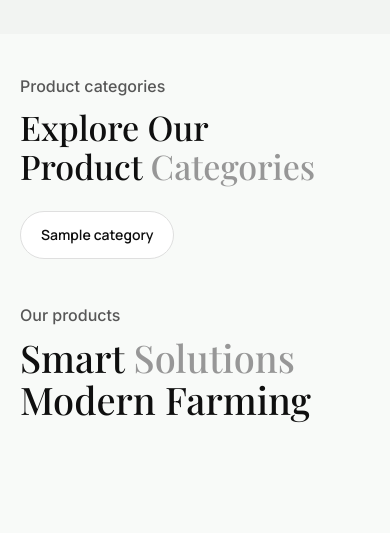
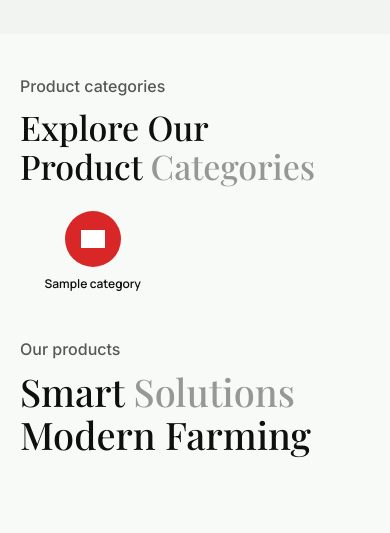
Before and after one commit to Desinftec-Solutions/Nexchemical, a Django app: page /en/ in a window 390 px wide. Shown: the part 3323-3856 px from the top of the page. Run offline with Django 5.2, Linux system fonts and the light colour scheme; tables that the repository leaves empty hold one stand-in row (values such as "Sample post"); grey boxes marked "Sample" are stand-in pictures.

Commit message:
homepage categories strip: icons, admin management, auto color, 6-up slider
Reworks the categories strip from PR #8's text pills into what was
actually asked for:

- Category gains an admin-manageable icon (ImageField, catalogue/
  migrations/0005_category_icon.py), with a thumbnail preview column
  on the admin changelist. Falls back to the existing icon-flask.svg
  static asset when a category has no icon uploaded yet, so the strip
  never shows an empty hole.
- Each chip's badge color is computed server-side in core.views.home
  (_category_chips): hue = 360 * index / total, spread evenly around
  the full color wheel by position. Add or remove a category and every
  badge automatically respaces itself — no manual color field, no
  hardcoded palette.
- Chips are now icon-on-top, name-on-bottom (category-chip__icon /
  __name), replacing the previous horizontal text pill.
- Past CATEGORY_STRIP_VISIBLE (6) categories, the strip pages through
  prev/next arrow buttons (categories-slider.js) reusing the same
  icon-chev-left/right.svg already used for catalog pagination. The
  strip itself is a native scroll-snap track regardless, so it stays
  swipeable with or without JS; 6-or-fewer categories just render as a
  plain non-paged row (no nav buttons in the DOM at all).
- Per the site's existing responsive convention, items-per-view steps
  down (6 to 4 to a peeking ~2.3) inside the two already-consolidated
  RESPONSIVE breakpoints (1200px/768px) alongside every other
  homepage section's overrides, rather than new standalone queries.

Verified locally (Python 3.12, matching CI, fresh migrate):
manage.py check / makemigrations --check --dry-run / test all pass;
ruff+black clean on every touched Python file (the two pre-existing
line-length flags elsewhere in models.py/admin.py predate this
change, confirmed via black --diff). Rendered the homepage end to end
via Django's test client with 8 seeded categories (hues landed at
exactly 0/45/90/.../315°, slider nav present) and again trimmed to
6 (nav correctly absent) with one category given a real uploaded icon
(rendered in place of the fallback, other 5 still fell back
correctly). Also logged into /admin/ as a superuser and confirmed the
icon thumbnail column and the upload field on the add form both work.

Co-Authored-By: Claude Sonnet 5 <noreply@anthropic.com>
Claude-Session: https://claude.ai/code/session_016vQrGpGhSdUUizPmgb64cS

```diff
--- a/nexchemicalBack/apps/catalogue/models.py
+++ b/nexchemicalBack/apps/catalogue/models.py
@@ -7,6 +7,17 @@ from django.utils.translation import gettext_lazy as _
 class Category(models.Model):
     name = models.CharField(max_length=120, unique=True)
     slug = models.SlugField(max_length=140, unique=True, blank=True)
+    icon = models.ImageField(
+        upload_to="categories/",
+        blank=True,
+        null=True,
+        help_text=(
+            "Shown on the homepage category strip. Use a simple, mostly-transparent "
+            "icon (like the site's other icon-*.svg assets) — it's recolored white "
+            "over an automatically colored badge, so a busy or full-color image won't "
+            "read well."
+        ),
+    )
 
     class Meta:
         verbose_name_plural = "categories"
--- a/nexchemicalBack/apps/core/templates/core/home.html
+++ b/nexchemicalBack/apps/core/templates/core/home.html
@@ -130,16 +130,39 @@
   </section>
 
   <!-- ============ CATEGORIES ============ -->
-  {% if categories %}
+  {% if category_chips %}
     <section class="categories">
       <div class="section-head categories__head">
         <p class="section-head__label">{% trans "Product categories" %}</p>
         <h2 class="section-head__title">{% blocktrans %}Explore Our<br>Product <span class="muted">Categories</span>{% endblocktrans %}</h2>
       </div>
-      <div class="categories__strip">
-        {% for category in categories %}
-          <a class="category-chip" href="{% url 'catalogue:product_list' %}?category={{ category.slug }}">{{ category.name }}</a>
-        {% endfor %}
+
+      <div class="category-slider">
+        <div class="categories__strip" data-category-track>
+          {% for chip in category_chips %}
+            <a class="category-chip" href="{% url 'catalogue:product_list' %}?category={{ chip.category.slug }}">
+              <span class="category-chip__icon" style="--chip-hue: {{ chip.hue }}">
+                {% if chip.category.icon %}
+                  <img src="{{ chip.category.icon.url }}" alt="" width="28" height="28">
+                {% else %}
+                  <img src="{% static 'img/icon-flask.svg' %}" alt="" width="28" height="28">
+                {% endif %}
+              </span>
+              <span class="category-chip__name">{{ chip.category.name }}</span>
+            </a>
+          {% endfor %}
+        </div>
+
+        {% if category_strip_is_slider %}
+          <div class="category-slider__nav">
+            <button type="button" class="category-slider__btn" data-category-prev aria-label="{% trans 'Previous categories' %}">
+              <img src="{% static 'img/icon-chev-left.svg' %}" alt="" width="7" height="12">
+            </button>
+            <button type="button" class="category-slider__btn" data-category-next aria-label="{% trans 'Next categories' %}">
+              <img src="{% static 'img/icon-chev-right.svg' %}" alt="" width="7" height="12">
+            </button>
+          </div>
+        {% endif %}
       </div>
     </section>
   {% endif %}
@@ -210,4 +233,5 @@
 {% block extra_js %}
   <script src="{% static 'js/product-carousel.js' %}"></script>
   <script src="{% static 'js/partners-marquee.js' %}"></script>
+  <script src="{% static 'js/categories-slider.js' %}"></script>
 {% endblock %}
--- a/nexchemicalBack/apps/core/views.py
+++ b/nexchemicalBack/apps/core/views.py
@@ -3,13 +3,31 @@ from django.shortcuts import render
 
 from . import services
 
+# Beyond this many, the homepage category strip switches from a plain row
+# to a paged slider (see .categories__strip / categories-slider.js).
+CATEGORY_STRIP_VISIBLE = 6
+
+
+def _category_chips(categories):
+    """Pair each category with a hue evenly spread across the full color
+    wheel by its position, so the homepage strip's auto-colored badges stay
+    visually distinct no matter how many categories exist — add or remove
+    one and every badge respaces itself automatically."""
+    total = len(categories)
+    return [
+        {"category": category, "hue": round(360 * index / total)}
+        for index, category in enumerate(categories)
+    ]
+
 
 def home(request):
+    categories = list(list_categories())
     context = {
         "featured_products": list_active_products()[:6],
         "partners": services.list_partners(),
         "partner_repeat": range(8),
-        "categories": list_categories(),
+        "category_chips": _category_chips(categories),
+        "category_strip_is_slider": len(categories) > CATEGORY_STRIP_VISIBLE,
     }
     return render(request, "core/home.html", context)
 
--- a/nexchemicalBack/static/css/style.css
+++ b/nexchemicalBack/static/css/style.css
@@ -380,32 +380,84 @@ button { border: 0; background: none; padding: 0; cursor: pointer; font: inherit
 
 .categories__head { margin-bottom: 32px; }
 
+.category-slider { position: relative; }
+
+/* The strip is a native horizontally-scrollable/swipeable track (works with
+   no JS at all); categories-slider.js's prev/next buttons are a page-by-
+   one-viewport shortcut on top of that, shown only past CATEGORY_STRIP_VISIBLE
+   categories (core.views.home). Six chips fit exactly one row at a time —
+   see the flex-basis math below and its responsive overrides. */
 .categories__strip {
-  display: flex;
-  flex-wrap: wrap;
-  gap: 16px;
-}
+  --chip-gap: 20px;
+  display: flex;
+  gap: var(--chip-gap);
+  overflow-x: auto;
+  scroll-snap-type: x mandatory;
+  scrollbar-width: none;
+}
+.categories__strip::-webkit-scrollbar { display: none; }
 
 .category-chip {
-  display: inline-flex;
-  align-items: center;
-  padding: 16px 28px;
+  display: flex;
+  flex-direction: column;
+  align-items: center;
+  gap: 12px;
+  flex: 0 0 calc((100% - 5 * var(--chip-gap)) / 6);
+  scroll-snap-align: start;
+  text-align: center;
+}
+
+.category-chip__icon {
+  display: flex;
+  align-items: center;
+  justify-content: center;
+  width: 72px;
+  height: 72px;
+  border-radius: 50%;
+  background: hsl(var(--chip-hue) 70% 50%);
+  transition: transform .15s ease;
+}
+
+.category-chip__icon img {
+  width: 30px;
+  height: 30px;
+  object-fit: contain;
+  /* The icon is expected to be a simple, mostly-transparent glyph (see the
+     model field's help_text) — flatten it to a white silhouette so it stays
+     legible against whatever hue this chip landed on. */
+  filter: brightness(0) invert(1);
+}
+
+.category-chip__name {
+  font-family: var(--font-nav);
+  font-size: 14px;
+  font-weight: 600;
+  color: var(--color-ink);
+}
+
+.category-chip:hover .category-chip__icon { transform: translateY(-4px); }
+.category-chip:hover .category-chip__name { color: var(--color-primary); }
+
+.category-slider__nav {
+  display: flex;
+  justify-content: center;
+  gap: 12px;
+  margin-top: 28px;
+}
+
+.category-slider__btn {
+  display: flex;
+  align-items: center;
+  justify-content: center;
+  width: 40px;
+  height: 40px;
+  border-radius: 9999px;
   background: #fff;
   border: 1px solid var(--color-card-border);
-  border-radius: 9999px;
-  font-family: var(--font-nav);
-  font-size: 15px;
-  font-weight: 600;
-  color: var(--color-ink);
-  transition: background-color .15s ease, border-color .15s ease, color .15s ease, transform .15s ease;
-}
-
-.category-chip:hover {
-  background: var(--color-primary);
-  border-color: var(--color-primary);
-  color: #fff;
-  transform: translateY(-2px);
-}
+  transition: background-color .15s ease, opacity .15s ease;
+}
+.category-slider__btn:hover { background: var(--color-surface); }
+.category-slider__btn--disabled { opacity: 0.35; pointer-events: none; }
 
 /* ============================================================
    PRODUCTS
@@ -1809,6 +1861,8 @@ a:hover .news-card__cta { text-decoration: underline; }
   .services__left { width: 100%; }
   .services__photo { width: 100%; height: 480px; flex: none; }
 
+  .category-chip { flex-basis: calc((100% - 3 * var(--chip-gap)) / 4); }
+
   .products__head { padding: 0 var(--page-pad); }
 }
 
@@ -1831,7 +1885,14 @@ a:hover .news-card__cta { text-decoration: underline; }
 
   .categories { padding: 40px var(--page-pad) 8px; }
   .categories__head { margin-bottom: 24px; }
-  .category-chip { padding: 12px 20px; font-size: 14px; }
+  .categories__strip { --chip-gap: 12px; }
+  /* Fractional basis (2.3, not 2) deliberately leaves the next chip peeking
+     in from the edge as a hint that the strip scrolls. */
+  .category-chip { flex-basis: calc((100% - 1.3 * var(--chip-gap)) / 2.3); gap: 8px; }
+  .category-chip__icon { width: 56px; height: 56px; }
+  .category-chip__icon img { width: 24px; height: 24px; }
+  .category-chip__name { font-size: 12px; }
+  .category-slider__btn { width: 36px; height: 36px; }
 
   .cta__box { padding: 48px 28px; border-radius: 28px; }
   .cta__title { font-size: 38px; line-height: 46px; letter-spacing: -0.6px; }
--- /dev/null
+++ b/nexchemicalBack/static/js/categories-slider.js
@@ -0,0 +1,28 @@
+// Pages the homepage category strip by one viewport-width at a time when
+// there are more categories than fit on screen (see .category-slider--paged
+// in style.css). The strip itself stays natively scrollable/swipeable even
+// without this script — these buttons are just a discoverable shortcut.
+document.addEventListener('DOMContentLoaded', function () {
+  var track = document.querySelector('[data-category-track]');
+  var prevBtn = document.querySelector('[data-category-prev]');
+  var nextBtn = document.querySelector('[data-category-next]');
+  if (!track || !prevBtn || !nextBtn) return;
+
+  function updateButtons() {
+    var maxScroll = track.scrollWidth - track.clientWidth;
+    prevBtn.classList.toggle('category-slider__btn--disabled', track.scrollLeft <= 1);
+    nextBtn.classList.toggle('category-slider__btn--disabled', track.scrollLeft >= maxScroll - 1);
+  }
+
+  prevBtn.addEventListener('click', function () {
+    track.scrollBy({ left: -track.clientWidth, behavior: 'smooth' });
+  });
+
+  nextBtn.addEventListener('click', function () {
+    track.scrollBy({ left: track.clientWidth, behavior: 'smooth' });
+  });
+
+  track.addEventListener('scroll', updateButtons, { passive: true });
+  window.addEventListener('resize', updateButtons);
+  updateButtons();
+});
```
Also changed, not shown: nexchemicalBack/apps/catalogue/admin.py (+10 -1 lines), nexchemicalBack/apps/catalogue/migrations/0005_category_icon.py (added).
